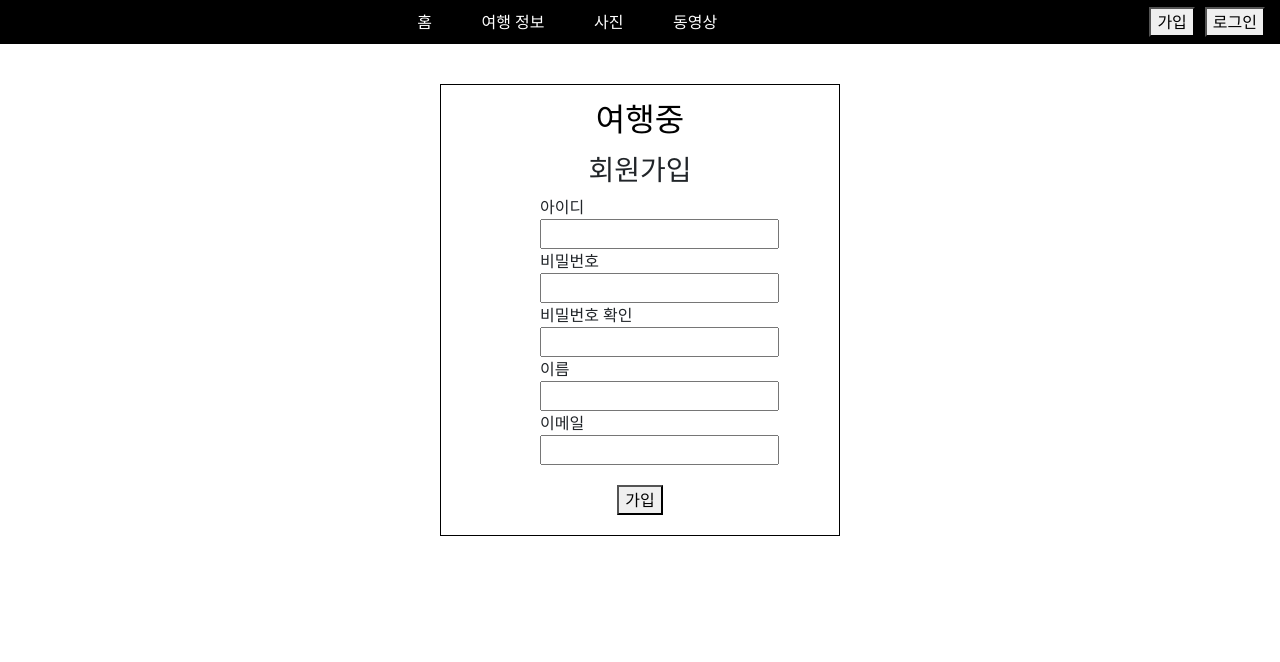
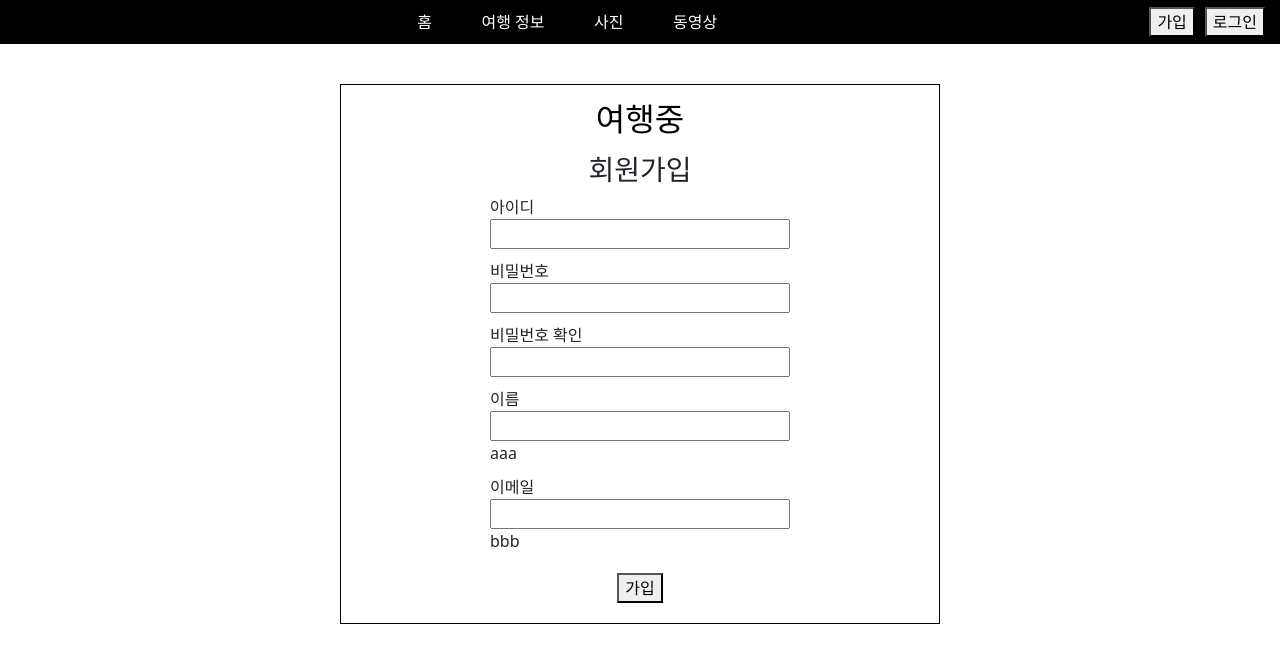
Before and after one commit to coolcjg/traveling-front, a React (Create React App) app: page /joinForm in a window 1280 px wide. Shown: the top 662 px of the page. Built offline with nearby package versions, Linux system fonts and the light colour scheme.

Commit message:
아이디 체크 추가

```diff
--- a/package.json
+++ b/package.json
@@ -2,6 +2,7 @@
   "name": "traveling-front",
   "version": "0.1.0",
   "private": true,
+  "proxy":"http://localhost:5000",
   "dependencies": {
     "@testing-library/jest-dom": "^5.14.1",
     "@testing-library/react": "^13.0.0",
--- a/src/App.css
+++ b/src/App.css
@@ -133,7 +133,15 @@ td{
 .inputContainer{
   display:block;
   margin:0 auto;
-  width:200px;
+  width:300px;
+}
+
+.inputContainer > div{
+  margin-bottom:10px;
+}
+
+.inputContainer input{
+  width:100%;
 }
 
 .navButton{
@@ -143,7 +151,7 @@ td{
 
 .joinFormContainer{
   margin:40px auto;
-  width:400px;
+  width:600px;
   border:1px solid black;
 }
 
--- a/src/JoinForm.js
+++ b/src/JoinForm.js
@@ -6,23 +6,40 @@ const JoginForm = () => {
 
     useEffect(() =>{
 
-        document.getElementById('id').addEventListener('focusout', ()=>{
-            checkId();
+        document.getElementById('id').addEventListener('focusout', (e)=>{
+            checkId(e.target.value);
         });
 
-        function checkId(){
+        function checkId(id){
 
             axios({
-                url: '', // 통신할 웹문서
-                method: 'get', // 통신할 방식
-                data: { // 인자로 보낼 데이터
-                  foo: 'diary'
+                url: 'http://localhost:5000/user/checkId', // 통신할 웹문서
+                method: 'post', // 통신할 방식
+                headers: { 'content-type': 'application/json', 'Pragma': 'no-cache'},
+                dataType: "json",
+                data: {
+                  id: id,
                 }
-              });
+
+            }).then(response =>{
+                if(response.data.result >= 1){
+                    document.getElementById('idSpan').textContent ='이미 존재하는 아이디입니다.';
+                }else{
+                    document.getElementById('idSpan').textContent ='';
+                };
+
+            })
 
         }
+    },[])
 
-    },[])
+    function checkPassword(){
+        if(document.getElementById('password1').value !== document.getElementById('password2').value){
+            document.getElementById('passwordSpan').textContent ='비밀번호를 다시 확인해주세요.';
+        }else{
+            document.getElementById('passwordSpan').textContent ='';
+        }
+    }
 
     return(
         <>
@@ -38,29 +55,43 @@ const JoginForm = () => {
 
                     <div className='inputContainer'>
 
+                        <div>
                             <label htmlFor='id'>아이디 </label>
                             <div>
                             <input type='text' id='id'></input>
                             </div>
+                            <span id='idSpan'></span>
+                        </div>
 
+                        <div>
                             <label htmlFor='password1'>비밀번호 </label>
                             <div>
                             <input type='password1' id='password1'></input>
                             </div>
+                        </div>
 
+                        <div>
                             <label htmlFor='password2'>비밀번호 확인 </label>
                             <div>
-                        <input type='password2' id='password2'></input>
+                            <input type='password2' id='password2' onBlur={checkPassword}></input>
+                            </div>
+                            <span id='passwordSpan'></span>
                         </div>
 
+                        <div>
                             <label htmlFor='name'>이름 </label>
                             <div>
                             <input type='name' id='name'></input>
                             </div>
+                            <span>aaa</span>
+                        </div>
 
+                        <div>
                             <label htmlFor='email'>이메일 </label>
                             <div>
                             <input type='email' id='email'></input>
+                            </div>
+                            <span>bbb</span>
                         </div>
 
                     </div>
```
Lines whose indentation alone changed are shown as unchanged.
